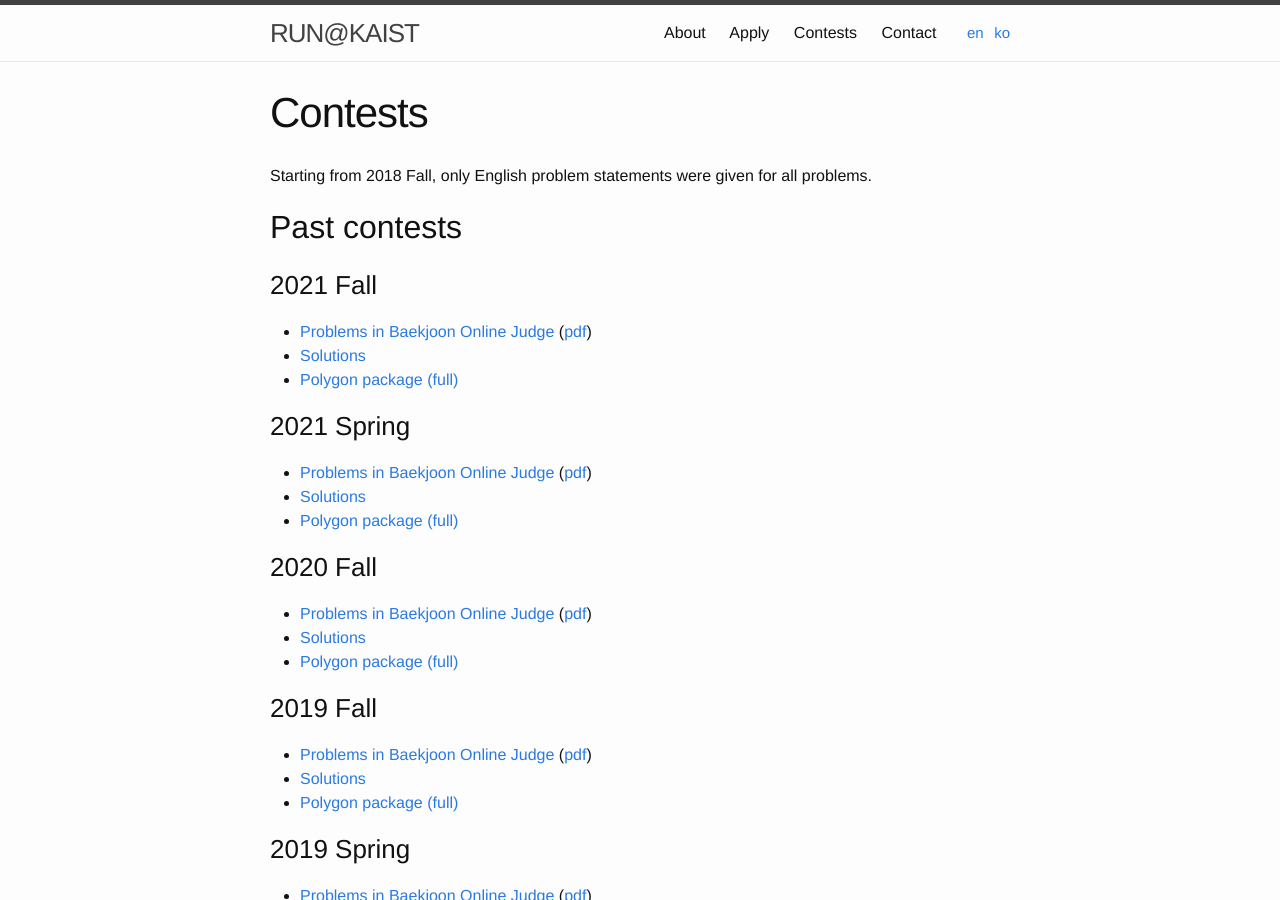
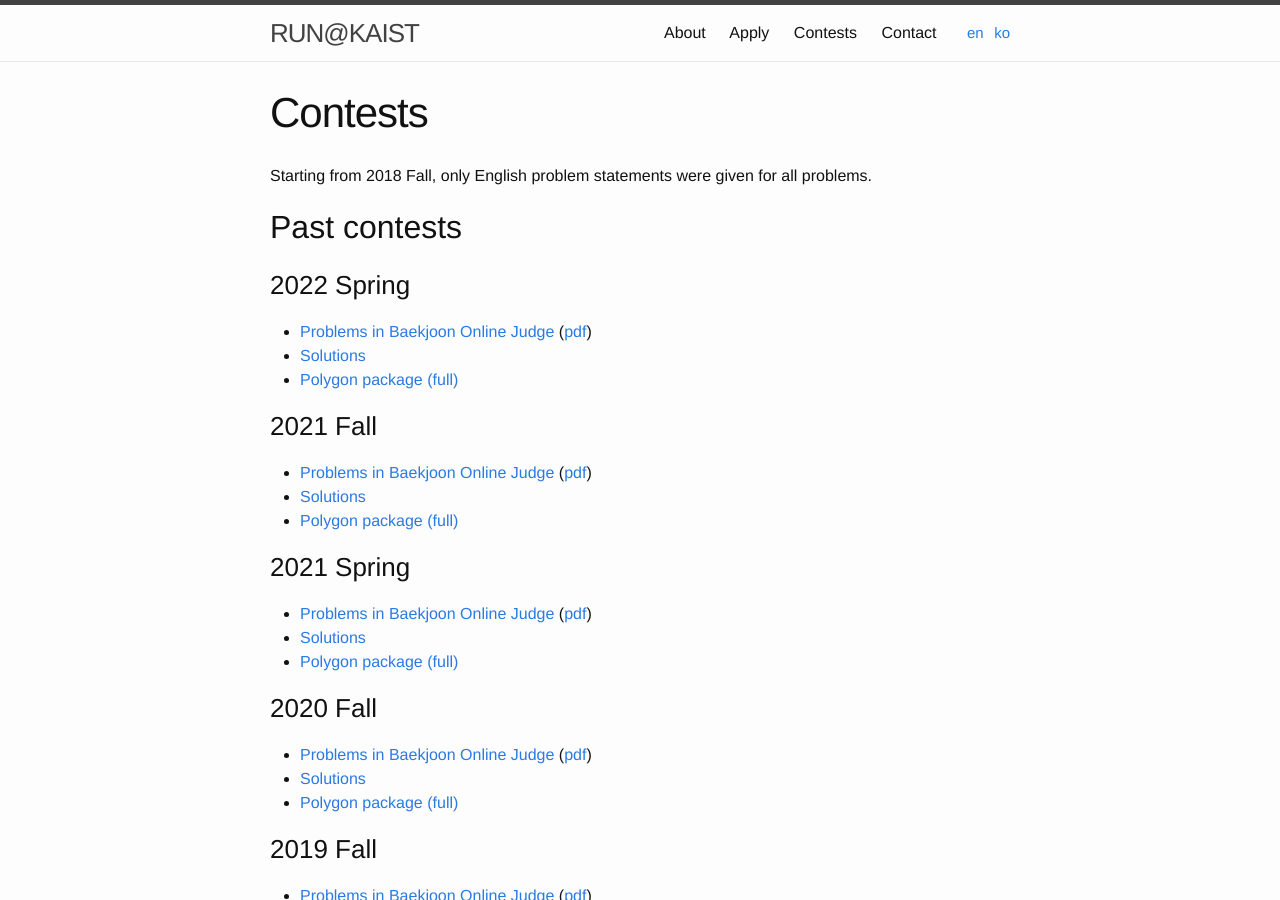
Before and after one commit to RUN-KAIST/kaist.run, a Jekyll site: the page built from contests/en.md, in a window 1280 px wide and 900 px high. Built offline with Jekyll 4.4.1, drawn with Linux system fonts in a browser that asks for light colours.

Commit message:
Add 2022 Spring

```diff
--- a/contests/en.md
+++ b/contests/en.md
@@ -10,6 +10,12 @@ order: 3
 Starting from 2018 Fall, only English problem statements were given for all problems.
 
 ## Past contests
+
+### 2022 Spring
+
+ * [Problems in Baekjoon Online Judge](https://www.acmicpc.net/category/detail/3117) ([pdf](https://kaist.run/contest/2022-spring/problemset.pdf))
+ * [Solutions](https://kaist.run/contest/2022-spring/solution.pdf)
+ * [Polygon package (full)](https://drive.google.com/drive/folders/1rqOHVoANZxCQ_E5CRo3rGENYFY_N0pft?usp=sharing)
 
 ### 2021 Fall
 
```
